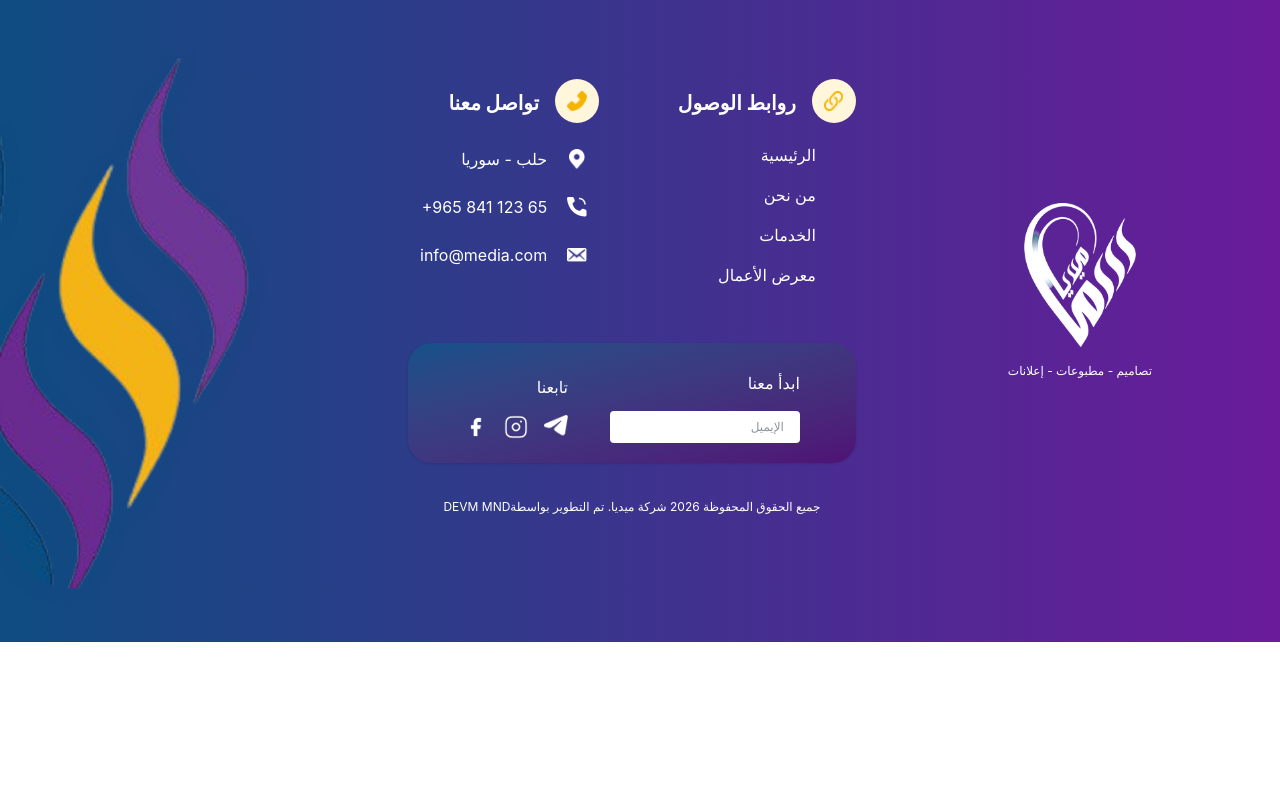
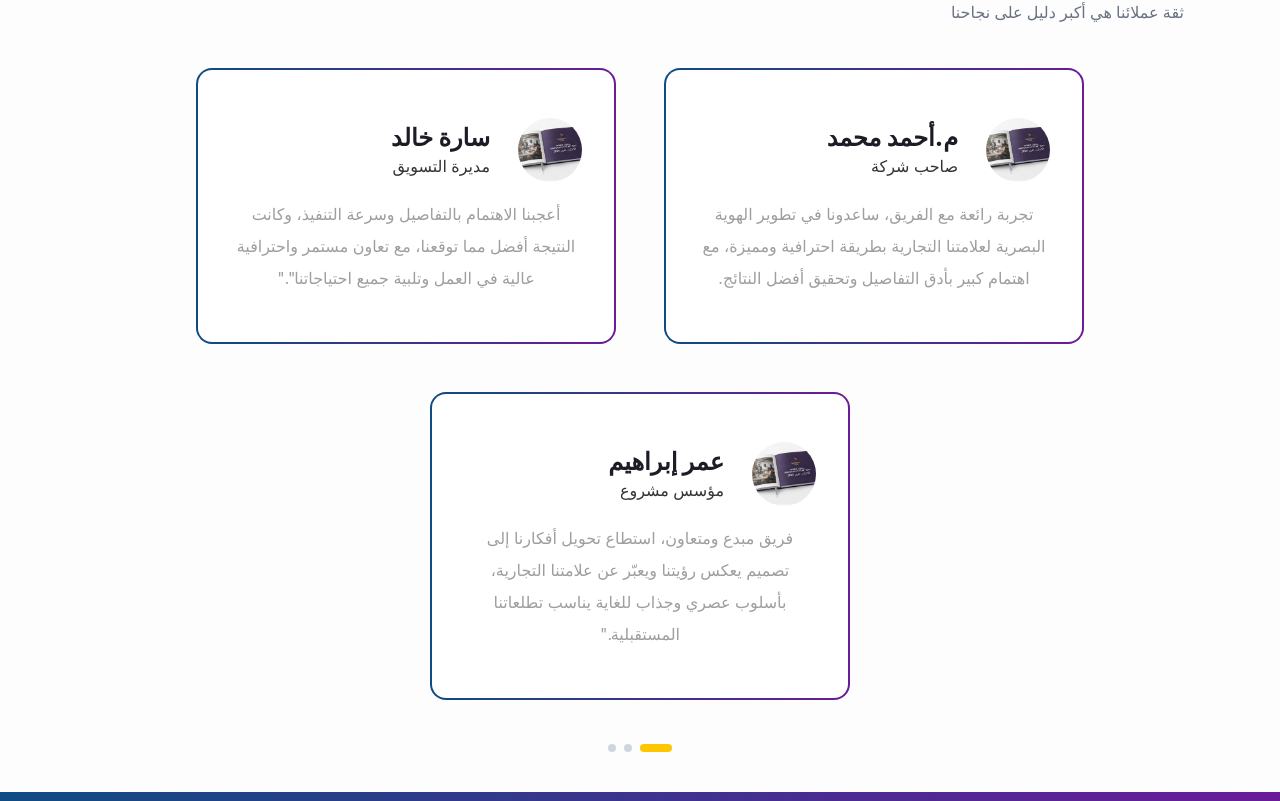
Before and after one commit to Abdalrhman-abd/media-agency-web, a React (Vite) app: page / in a window 1280 px wide. Shown: the part 3479-4280 px from the top of the page. Before the commit the page ends 4121 px from the top, so only its background shows below. Built offline with nearby package versions, Linux system fonts and the light colour scheme.

Commit message:
feat(home): add testimonials slider with pagination dots

```diff
--- a/src/features/home/components/TestimonialsSlider.tsx
+++ /dev/null
@@ -1,7 +0,0 @@
-import React from 'react';
-
-const TestimonialsSlider = () => {
-  return <div>TestimonialsSlider</div>;
-};
-
-export default TestimonialsSlider;
--- /dev/null
+++ b/src/features/home/components/testimonials/copmmponents/Card.tsx
@@ -0,0 +1,29 @@
+import React from 'react';
+import type { Testimonial } from '../types';
+
+interface CardProps {
+  item: Testimonial;
+}
+
+const Card: React.FC<CardProps> = ({ item }) => {
+  return (
+    <div className="border border-transparent [background:linear-gradient(white,white)_padding-box,linear-gradient(to_right,var(--color-brand-blue),var(--color-brand-purple))_border-box] rounded-2xl  border-2 px-8  m-1 py-5 lg:py-12 w-[325px] md:w-[300px] lg:w-[420px] ">
+      <div className="flex flex-row items-center gap-7">
+        <img
+          src={item.avatar}
+          alt={item.name}
+          className="h-16 w-16 rounded-full object-cover"
+        />
+
+        <div className="flex flex-col">
+          <h2 className="text-2xl font-extrabold">{item.name}</h2>
+          <p className="text-text-primary">{item.role}</p>
+        </div>
+      </div>
+
+      <p className="mt-4 text-center text-text-muted leading-8">{item.quote}</p>
+    </div>
+  );
+};
+
+export default Card;
--- /dev/null
+++ b/src/features/home/components/testimonials/copmmponents/TestimonialsSlider.tsx
@@ -0,0 +1,53 @@
+import React, { useState } from 'react';
+
+import { testimonials } from './../data';
+
+import SectionTitle from '../../../../../components/ui/SectionTitle';
+
+import Card from './Card';
+
+const TestimonialsSlider = () => {
+  const [activeIndex, setActiveIndex] = useState(0);
+
+  const visibleTestimonials = testimonials.slice(activeIndex, activeIndex + 3);
+
+  const maxIndex = Math.max(0, testimonials.length - 3);
+
+  return (
+    <div className="min-h-[50vh] overflow-hidden">
+      <div className="lg:ps-24 sm:ps-20 ps-10">
+        <SectionTitle
+          title="آراء عملائنا"
+          subtitle="ثقة عملائنا هي أكبر دليل على نجاحنا"
+        />
+      </div>
+
+      {/* Testimonials Cards */}
+      <div className="flex justify-center items-center gap-10 flex-wrap my-10">
+        {visibleTestimonials.map((item) => (
+          <Card key={item.id} item={item} />
+        ))}
+      </div>
+
+      {/* Pagination Dots */}
+      <div className="flex justify-center items-center gap-2 pb-10">
+        {Array.from({ length: maxIndex + 1 }).map((_, index) => (
+          <button
+            key={index}
+            type="button"
+            onClick={() => setActiveIndex(index)}
+            aria-label={`عرض مجموعة الآراء ${index + 1}`}
+            aria-current={activeIndex === index ? 'true' : undefined}
+            className={`h-2 rounded-full transition-all duration-300 ${
+              activeIndex === index
+                ? 'w-8 bg-yellow-400'
+                : 'w-2 bg-gray-300 hover:bg-gray-400'
+            }`}
+          />
+        ))}
+      </div>
+    </div>
+  );
+};
+
+export default TestimonialsSlider;
--- /dev/null
+++ b/src/features/home/components/testimonials/data.ts
@@ -0,0 +1,43 @@
+import type { Testimonial } from './types';
+import imge from '../../../../assets/images/img1.png';
+export const testimonials: Testimonial[] = [
+  {
+    id: 1,
+    name: 'م.أحمد محمد',
+    role: 'صاحب شركة',
+    quote: "تجربة رائعة مع الفريق، ساعدونا في تطوير الهوية البصرية لعلامتنا التجارية بطريقة احترافية ومميزة، مع اهتمام كبير بأدق التفاصيل وتحقيق أفضل النتائج.",
+    avatar: imge,
+  },
+  {
+    id: 2,
+    name: 'سارة خالد',
+    role: 'مديرة التسويق',
+    quote:
+      'أعجبنا الاهتمام بالتفاصيل وسرعة التنفيذ، وكانت النتيجة أفضل مما توقعنا، مع تعاون مستمر واحترافية عالية في العمل وتلبية جميع احتياجاتنا"."',
+    avatar: imge,
+  },
+  {
+    id: 3,
+    name: 'عمر إبراهيم',
+    role: 'مؤسس مشروع',
+    quote:
+      'فريق مبدع ومتعاون، استطاع تحويل أفكارنا إلى تصميم يعكس رؤيتنا ويعبّر عن علامتنا التجارية، بأسلوب عصري وجذاب للغاية يناسب تطلعاتنا المستقبلية."',
+    avatar: imge,
+  },
+   {
+    id: 4,
+    name: 'ليا خالد',
+    role: 'مديرة التسويق',
+    quote:
+      'أعجبنا الاهتمام بالتفاصيل وسرعة التنفيذ، وكانت النتيجة أفضل مما توقعنا، مع تعاون مستمر واحترافية عالية في العمل وتلبية جميع احتياجاتنا"."',
+    avatar: imge,
+  },
+  {
+    id: 5,
+    name: 'علي إبراهيم',
+    role: 'مؤسس مشروع',
+    quote:
+      'فريق مبدع ومتعاون، استطاع تحويل أفكارنا إلى تصميم يعكس رؤيتنا ويعبّر عن علامتنا التجارية، بأسلوب عصري وجذاب للغاية يناسب تطلعاتنا المستقبلية."',
+    avatar: imge,
+  },
+];
--- /dev/null
+++ b/src/features/home/components/testimonials/types.ts
@@ -0,0 +1,7 @@
+export type Testimonial = {
+  id: number;
+  name: string;
+  role: string;
+  quote: string;
+  avatar: string;
+};
--- a/src/features/home/pages/HomePage.tsx
+++ b/src/features/home/pages/HomePage.tsx
@@ -3,6 +3,7 @@ import HeroSection from '../components/HeroSection';
 import FeatureServices from '../components/FeatureServices';
 import SolutionsBanner from './../components/SolutionsBanner';
 import FeaturePortfolio from '../components/FeaturePortfolio';
+import TestimonialsSlider from '../components/testimonials/copmmponents/TestimonialsSlider';
 const HomePage = () => {
   return (
     <>
@@ -10,6 +11,7 @@ const HomePage = () => {
       <FeatureServices />
       <FeaturePortfolio />
       <SolutionsBanner />
+      <TestimonialsSlider/>
     </>
   );
 };
```
